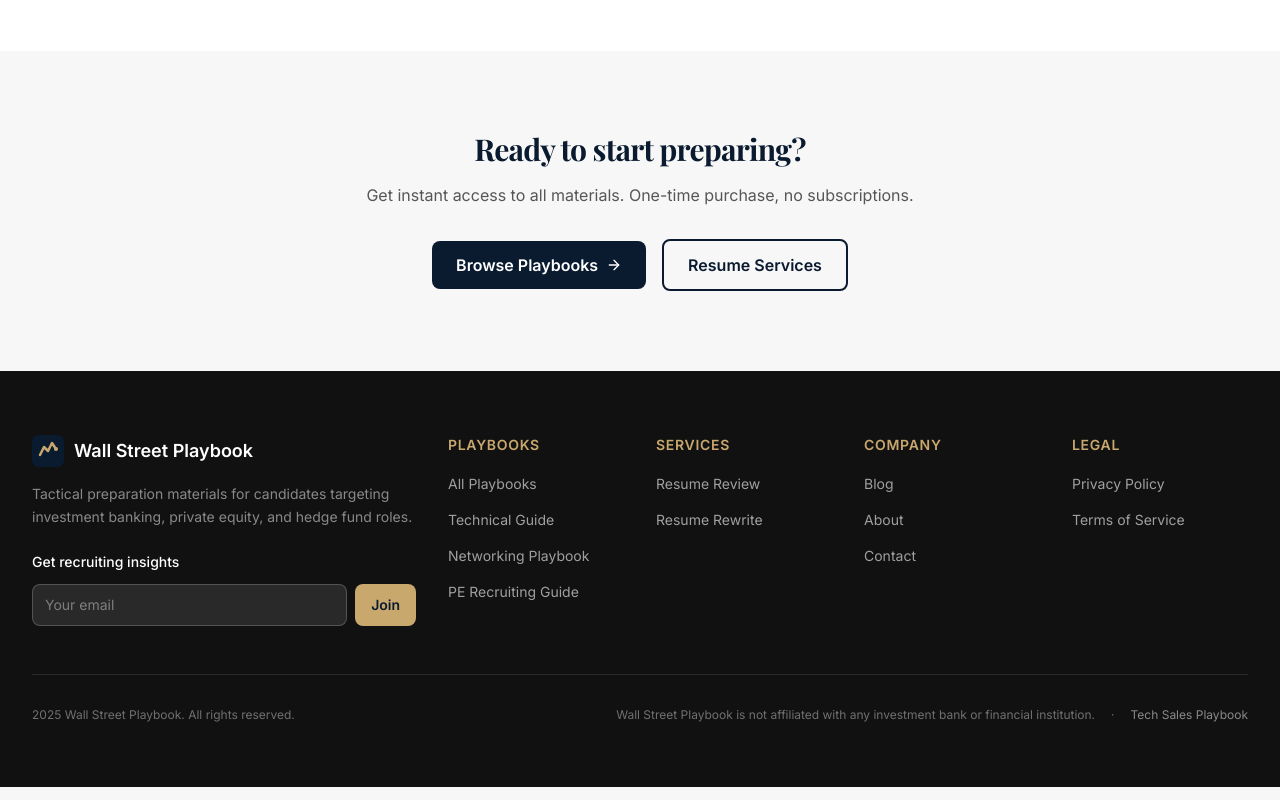
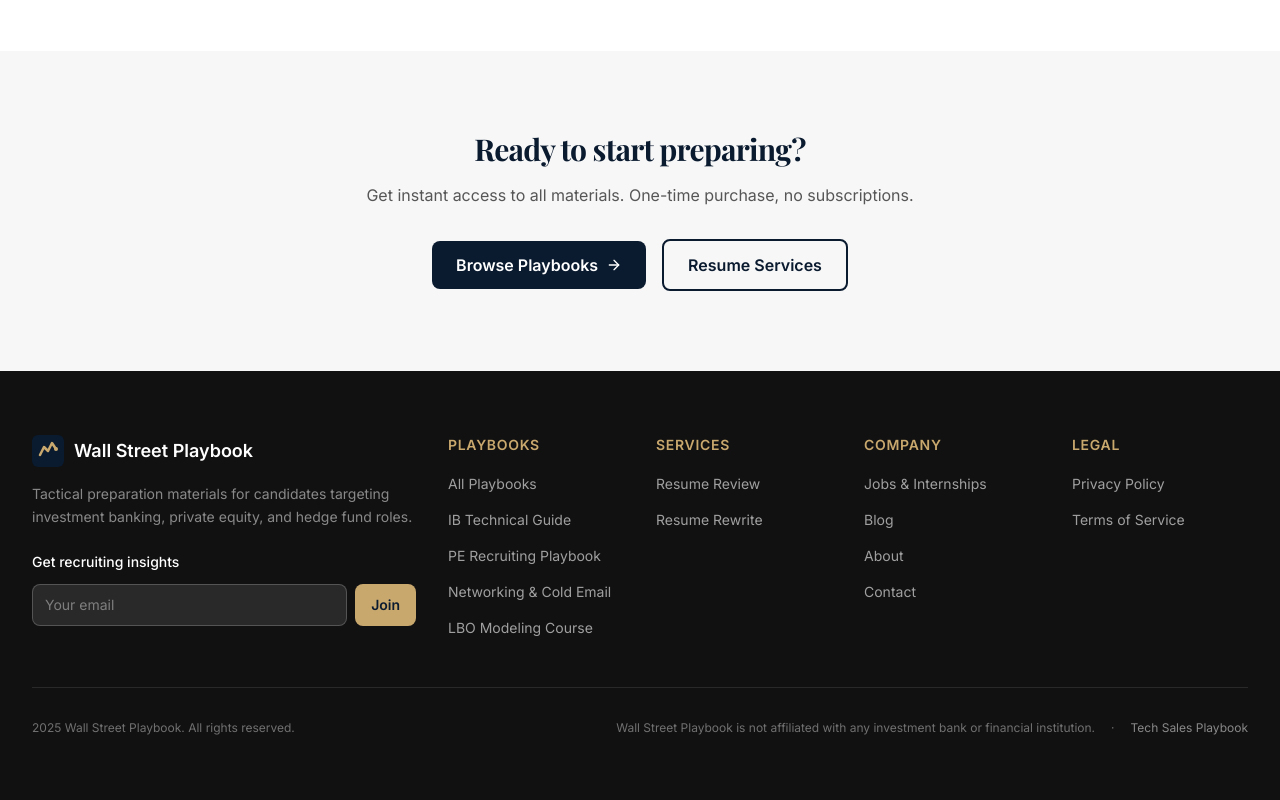
Before and after one commit to nothingmean00/Wall-Street-Playbook, a Next.js app: page / in a window 1280 px wide. Shown: the part 4098-4898 px from the top of the page. Built offline with nearby package versions, Linux system fonts and the light colour scheme.

Commit message:
Update footer playbooks links and add jobs section

```diff
--- a/components/layout/footer.tsx
+++ b/components/layout/footer.tsx
@@ -7,15 +7,17 @@ import { EmailCapture } from "@/components/email-capture"
 const footerLinks = {
   products: [
     { name: "All Playbooks", href: "/playbooks" },
-    { name: "Technical Guide", href: "/playbooks/ib-technical-guide" },
-    { name: "Networking Playbook", href: "/playbooks/networking-playbook" },
-    { name: "PE Recruiting Guide", href: "/playbooks/pe-recruiting-guide" },
+    { name: "IB Technical Guide", href: "/playbooks/ib-technical-guide" },
+    { name: "PE Recruiting Playbook", href: "/playbooks/pe-recruiting-playbook" },
+    { name: "Networking & Cold Email", href: "/playbooks/networking-cold-email-playbook" },
+    { name: "LBO Modeling Course", href: "/playbooks/lbo-modeling-course" },
   ],
   services: [
     { name: "Resume Review", href: "/resume-services" },
     { name: "Resume Rewrite", href: "/resume-services" },
   ],
   resources: [
+    { name: "Jobs & Internships", href: "/jobs" },
     { name: "Blog", href: "/blog" },
     { name: "About", href: "/about" },
     { name: "Contact", href: "/contact" },
```
